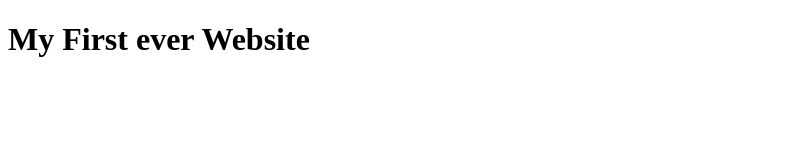
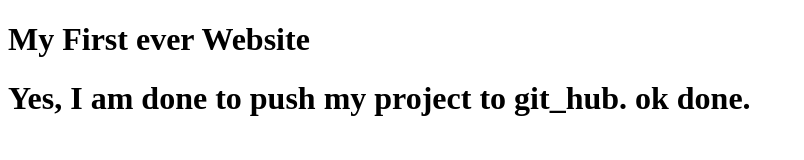
Before and after one commit to ShovonCSE45/my-first-website, a plain HTML site: page index.html in a window 1280 px wide. Shown: the whole page, without its empty margins (0-804 px from the left). Drawn offline with Linux system fonts and the light colour scheme.

Commit message:
One New heading addition

```diff
--- a/index.html
+++ b/index.html
@@ -8,5 +8,6 @@
 </head>
 <body>
     <h1>My First ever Website</h1>
+    <h1>Yes, I am done to push my project to git_hub. ok done.</h1>
 </body>
 </html>
```
